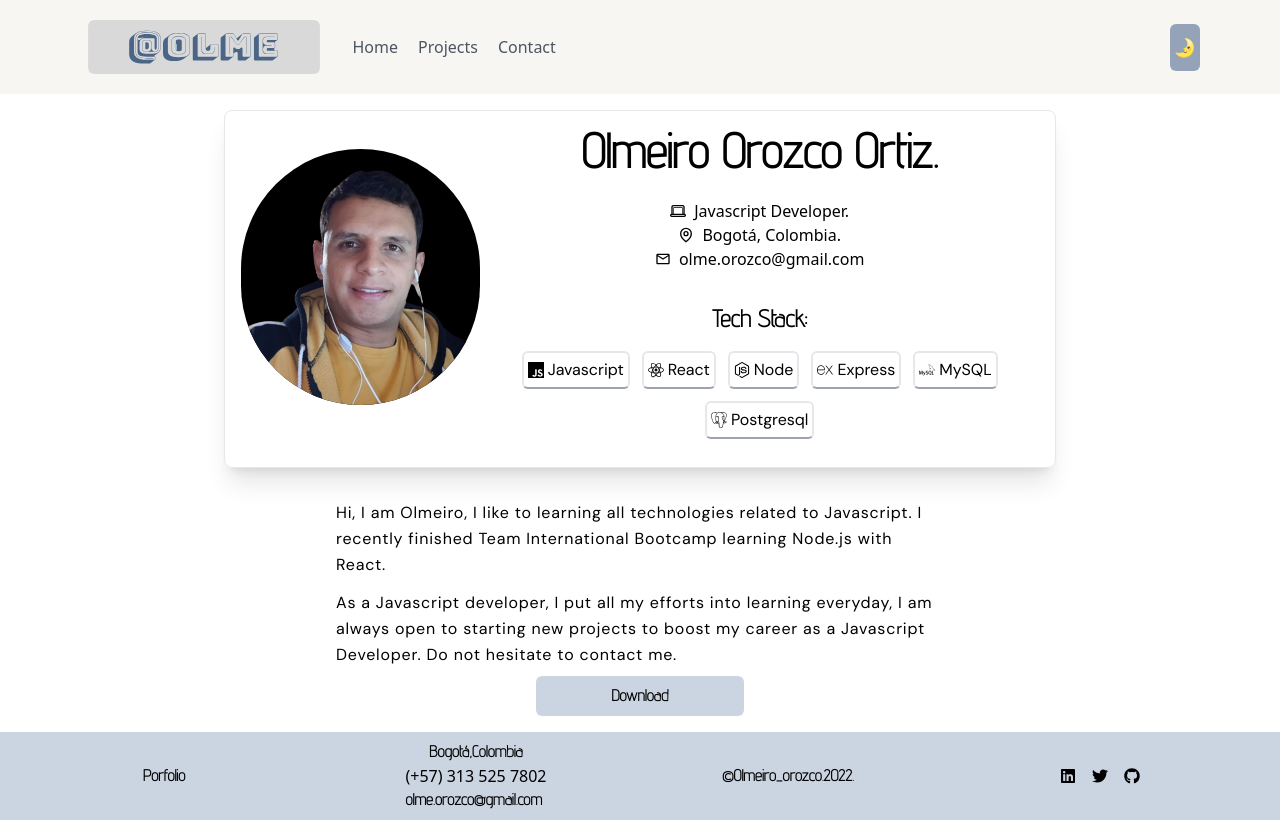
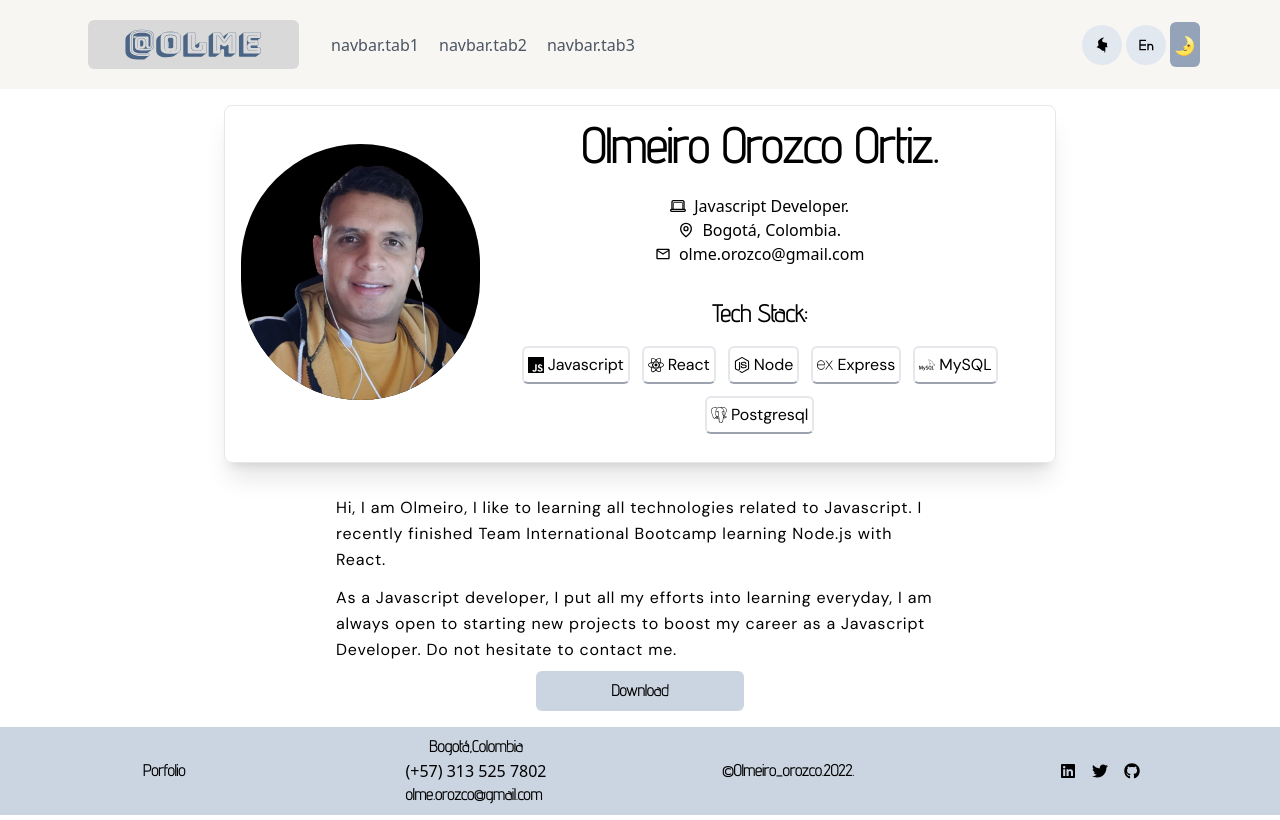
Before and after one commit to olmeiro/olmeiro.io, a React (Vite) app: page / in a window 1280 px wide. Built offline with nearby package versions, Linux system fonts and the light colour scheme; no server answers.

Commit message:
feat: config i18next

```diff
--- a/package.json
+++ b/package.json
@@ -10,8 +10,10 @@
   },
   "dependencies": {
     "@emailjs/browser": "^3.7.0",
+    "i18next": "^21.9.2",
     "react": "^18.2.0",
     "react-dom": "^18.2.0",
+    "react-i18next": "^11.18.6",
     "react-icons": "^4.4.0",
     "react-router-dom": "^6.4.0",
     "sweetalert2": "^11.4.35"
--- a/src/App.jsx
+++ b/src/App.jsx
@@ -1,5 +1,7 @@
 import { BrowserRouter } from 'react-router-dom'
 import { Navigation } from './routes/Navigation'
+
+import '../i18n'
 
 function App () {
   return (
--- a/src/layout/components/NavBar.jsx
+++ b/src/layout/components/NavBar.jsx
@@ -1,5 +1,8 @@
-import { useEffect, useRef } from 'react'
+import { GiColombia } from 'react-icons/gi'
+import { RiEnglishInput } from 'react-icons/ri'
+
 import { Link } from 'react-router-dom'
+import { useTranslation } from 'react-i18next'
 
 import Dark from '../../dark/Dark'
 import contactSVG from '../assets/contact.svg'
@@ -8,8 +11,12 @@ import olmeSVG from '../assets/olme.svg'
 import homeSVG from '../assets/home.svg'
 
 export const NavBar = () => {
-  // Grab everything we need
-  const btnMobile = useRef()
+  const { t, i18n } = useTranslation()
+
+  const handleChangeLng = (lng) => {
+    i18n.changeLanguage(lng)
+    localStorage.setItem('lng', lng)
+  }
 
   return (
     <>
@@ -24,7 +31,11 @@ export const NavBar = () => {
                   to="/"
                   className="flex items-center py-5 px-2 text-gray-700 hover:text-gray-900"
                 >
-                  <img className='rounded-md' src={olmeSVG} alt="olmeiro picture" />
+                  <img
+                    className="rounded-md"
+                    src={olmeSVG}
+                    alt="olmeiro picture"
+                  />
                 </Link>
               </div>
             </div>
@@ -34,24 +45,33 @@ export const NavBar = () => {
                 className="py-5 px-2 text-gray-600 hover:text-gray-900 dark:text-white dark:hover:text-slate-200"
                 to="/"
               >
-                Home
+                {t('navbar.tab1')}
               </Link>
               <Link
                 className="py-5 px-2 text-gray-600 hover:text-gray-900 dark:text-white dark:hover:text-slate-200"
                 to="/projects"
               >
-                Projects
+                 {t('navbar.tab2')}
               </Link>
               <Link
                 className="py-5 px-2 text-gray-600 hover:text-gray-900 dark:text-white dark:hover:text-slate-200"
                 to="/contact"
               >
-                Contact
+                 {t('navbar.tab3')}
               </Link>
             </div>
 
+            <div className="flex flex-col justify-center items-center md:flex-row">
+              <button onClick={() => handleChangeLng('es')} className="p-1 md:p-3 mr-1 bg-slate-200 rounded-full hover:bg-black hover:text-white ">
+                <GiColombia />
+              </button>
+              <button onClick={() => handleChangeLng('en')} className="p-1 md:p-3 mr-1 bg-slate-200 rounded-full hover:bg-black hover:text-white ">
+                <RiEnglishInput />
+              </button>
+            </div>
+
             {/* mobile button goes here */}
-                <Dark />
+            <Dark />
           </div>
         </div>
 
```
Also changed, not shown: 1 other file (tests, documents, lock files or other folders).
